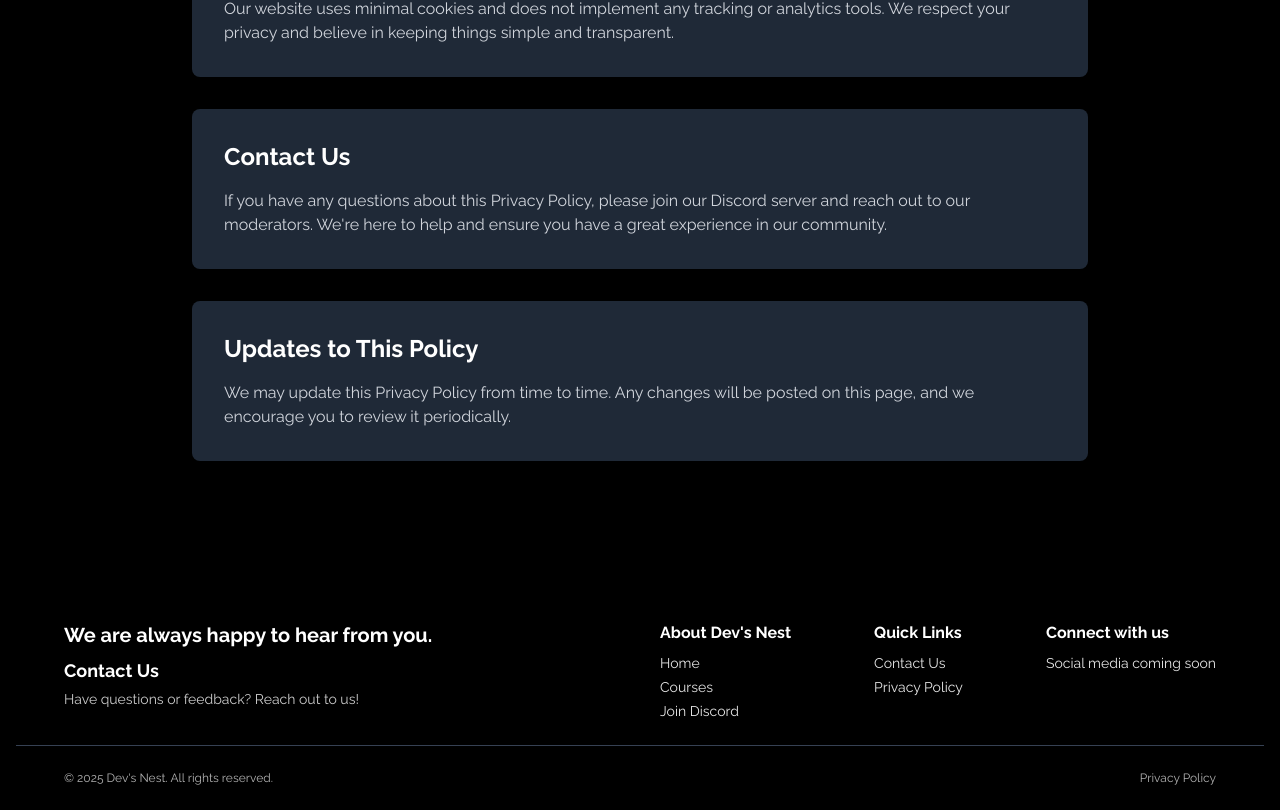
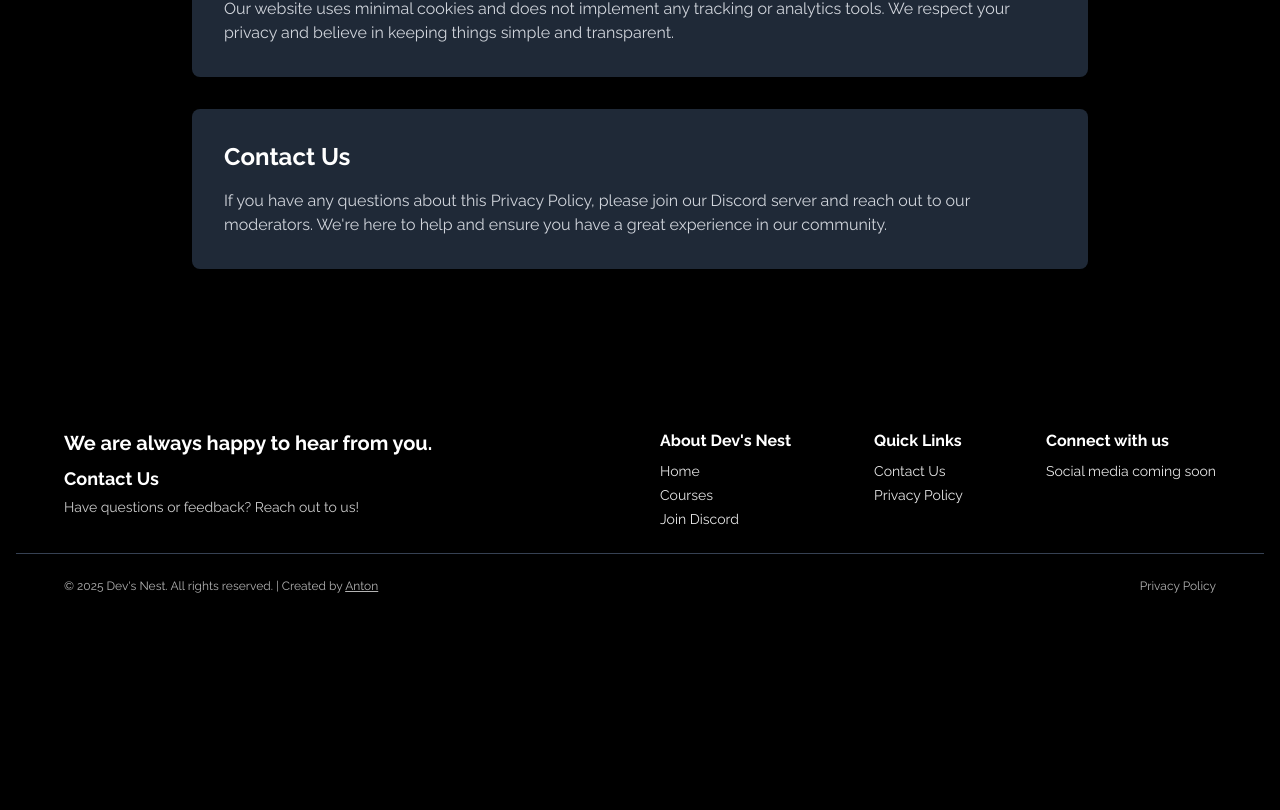
Before and after one commit to Antlin23/DevsCave, an Angular app: page /privacy in a window 1280 px wide. Shown: the part 1043-1853 px from the top of the page. After the commit the page ends 1661 px from the top, so only its background shows below. Built offline with nearby package versions, Linux system fonts and the light colour scheme.

Commit message:
added created by Anton

```diff
--- a/src/app/about/about.component.html
+++ b/src/app/about/about.component.html
@@ -10,7 +10,6 @@
     <div class="max-w-3xl mx-auto px-8">
       <h2 class="text-3xl font-bold mb-6 text-white">Our Mission</h2>
       <p class="text-gray-400 leading-relaxed mb-4">At Dev's Nest, we're passionate about making programming education accessible to everyone. We believe that learning to code should be free, fun, and open to all. Our mission is to create a supportive community where anyone can learn, grow, and succeed in their programming journey.</p>
-      <p class="text-gray-400 leading-relaxed">We don't charge for our courses because we believe in the power of community-driven education. Our goal is to help as many people as possible discover the joy of programming and build their skills in a supportive environment.</p>
     </div>
   </section>
 
--- a/src/app/footer/footer.html
+++ b/src/app/footer/footer.html
@@ -33,7 +33,7 @@
     </div>
     <hr class="my-6 border-gray-700" />
     <div class="max-w-6xl mx-auto flex flex-col md:flex-row justify-between items-center text-xs opacity-70 gap-2">
-      <div>&copy; 2025 Dev's Nest. All rights reserved.</div>
+      <div>&copy; 2025 Dev's Nest. All rights reserved. | Created by <a href="https://antondev.dev/" class="underline">Anton</a></div>
       <div class="flex gap-4">
         <a routerLink="/privacy" class="hover:text-violet-400">Privacy Policy</a>
       </div>
--- a/src/app/home/home.html
+++ b/src/app/home/home.html
@@ -57,7 +57,7 @@
         <h2 class="text-3xl md:text-4xl font-bold mb-6">Start Your Programming Journey</h2>
         <p class="mb-8 text-base md:text-lg opacity-90">
           Join our vibrant community of developers and learners. Whether you're just starting out or looking to advance your skills,
-          our Discord server offers a supportive environment where you can learn, share, and grow. Get access to free courses,
+          our Discord server offers a supportive environment where you can learn, share, and grow. Get access to free lessons,
           coding challenges, and connect with fellow developers who share your passion for programming.
         </p>
         <a href="https://discord.gg/hQXNW5UwQB" class="inline-block bg-violet-500 text-white font-bold px-8 py-2 rounded transition-all duration-200 hover:scale-105">Join Our Community</a>
@@ -71,7 +71,7 @@
           <h3 class="text-4xl font-medium">Join Dev's Nest Discord Server</h3>
           <span class="text-3xl font-bold opacity-60">01</span>
         </div>
-        <p class="mt-4 opacity-90">Click on the invite link provided on our website to join our Discord server.</p>
+        <p class="mt-4 opacity-90">Click on the invite link to join our Discord server.</p>
       </div>
 
       <div class="sticky bg-violet-400 text-white px-8 py-8 shadow-xl mb-[-40px] z-20 rotate-[1deg]" style="top: 160px;">
@@ -95,7 +95,7 @@
           <h3 class="text-4xl font-medium">Level Up Your Skills</h3>
           <span class="text-3xl font-bold opacity-60">04</span>
         </div>
-        <p class="mt-4 opacity-90">Take part in coding challenges, attend workshops, and learn from experienced developers to enhance your programming skills.</p>
+        <p class="mt-4 opacity-90">Take part in coding challenges, attend discussions, and learn from experienced developers to enhance your programming skills.</p>
       </div>
     </div>
 
--- a/src/app/home/home.ts
+++ b/src/app/home/home.ts
@@ -10,8 +10,8 @@
 })
 export class Home {
   featureImages = [
+    'https://images.unsplash.com/photo-1461749280684-dccba630e2f6?auto=format&fit=crop&w=600&q=80',
     'https://images.unsplash.com/photo-1519389950473-47ba0277781c?auto=format&fit=crop&w=600&q=80',
-    'https://images.unsplash.com/photo-1461749280684-dccba630e2f6?auto=format&fit=crop&w=600&q=80',
     'https://images.unsplash.com/photo-1503676382389-4809596d5290?auto=format&fit=crop&w=600&q=80',
   ];
 
@@ -22,7 +22,7 @@
   ];
 
   featureDescriptions = [
-    'Access tutorials and resources for various programming languages',
+    'Access lessons and resources for various programming languages',
     'Collaborate with other developers in real-time',
     'Engage in coding challenges and competitions',
   ];
--- a/src/app/privacy/privacy.html
+++ b/src/app/privacy/privacy.html
@@ -49,12 +49,6 @@
           </p>
         </section>
 
-        <section class="bg-[#1F2937] rounded-lg p-8">
-          <h2 class="text-2xl font-semibold mb-4">Updates to This Policy</h2>
-          <p class="text-gray-300">
-            We may update this Privacy Policy from time to time. Any changes will be posted on this page, and we encourage you to review it periodically.
-          </p>
-        </section>
       </div>
     </div>
   </div>
```
